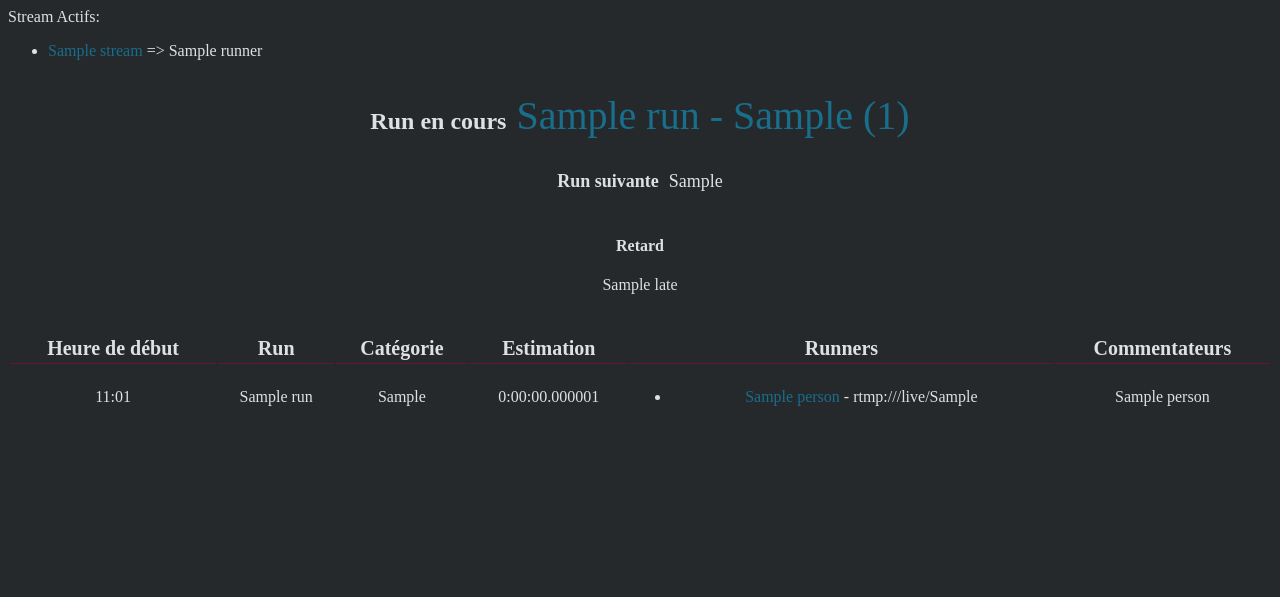
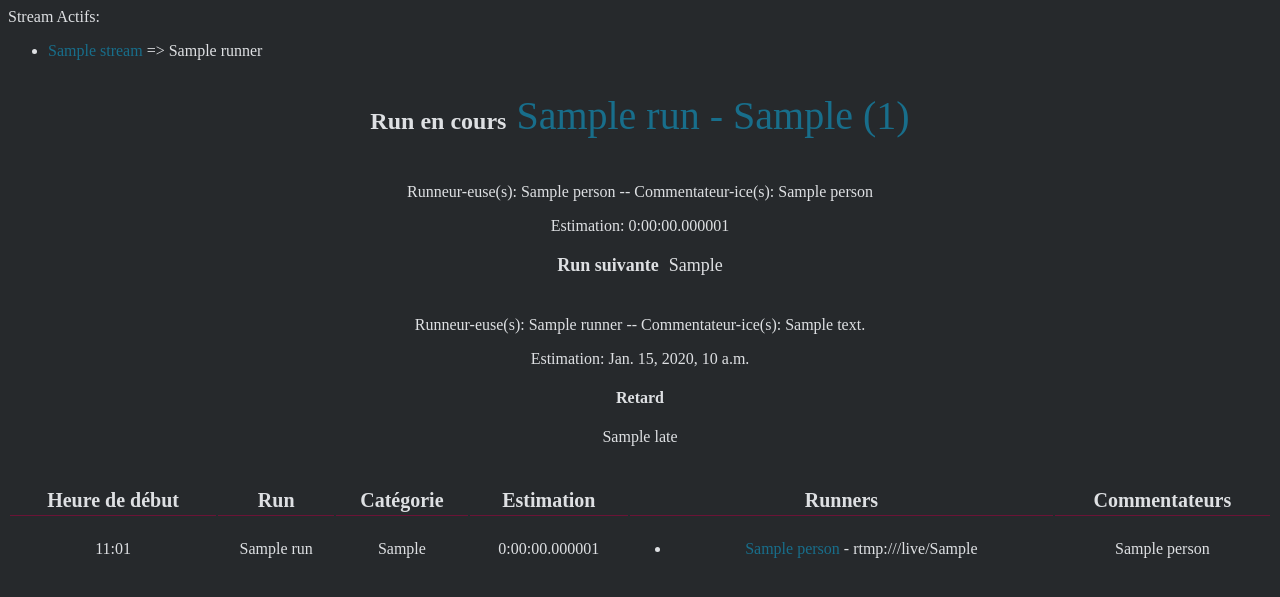
Before and after one commit to HanaPoulpe/marathon-manager, a Django app: template src/overlay_manager/templates/event/details.html in a window 1280 px wide. Shown: the top 597 px of the page. Run offline with Django 5.2, Linux system fonts and the light colour scheme; tables that the repository leaves empty hold one stand-in row (values such as "Sample post"); the template is opened without the code that fills it: values that come from a table or form of the project are taken from there, most other values are stand-ins (such as "Sample title", 1, 10 or a date in 2020); parts of the project's set-up code (start-up, migrations or seed data) failed here and were passed over.

Commit message:
feat: Add run overview details

```diff
--- a/src/overlay_manager/templates/event/details.html
+++ b/src/overlay_manager/templates/event/details.html
@@ -33,9 +33,17 @@
             <h4 class="blockTitle">Run en cours</h4>
             <a class="current-run-link" href="#{{ current_run.run_index }}">{{ current_run }}</a>
         </div>
+      <div class="current-run-info-block">
+          <p>Runneur-euse(s): {{ current_run.runners.all|join:", " }} -- Commentateur-ice(s): {{ current_run.commentators.all|join:", " }}</p>
+          <p>Estimation: {{ current_run.estimated_time }}</p>
+        </div>
         <div class="next-run-block">
             <h4 class="blockTitle-next-run">Run suivante</h4>
-            {{ next_run }}
+            {{ next_run }}<br />
+        </div>
+      <div class="next-run-info-block">
+        <p>Runneur-euse(s): {{ next_run.runners.all|join:", " }} -- Commentateur-ice(s): {{ next_run.commentators.all|join:", " }}</p>
+        <p>Estimation: {{ next_run.estimated_time }}</p>
         </div>
         {% if late %}
         <div class="block">
```
